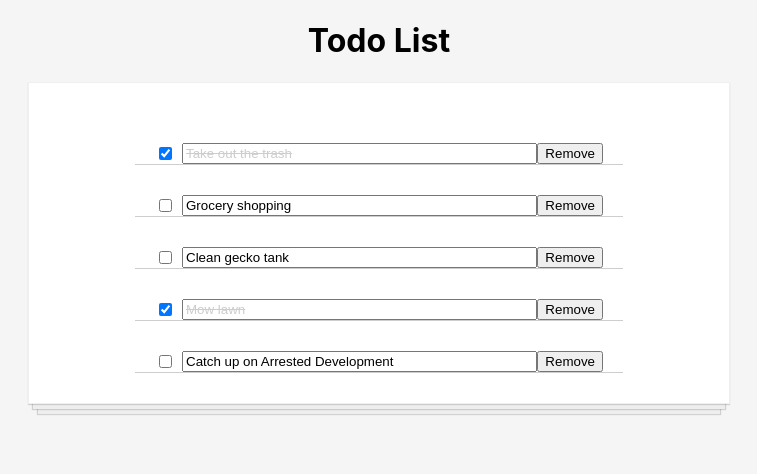
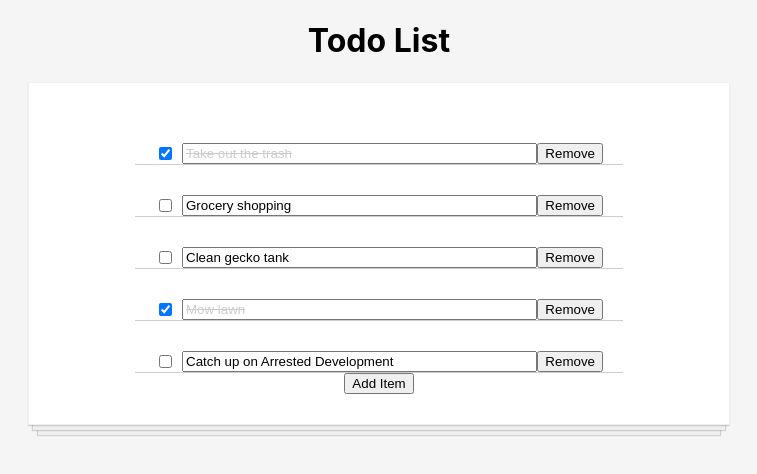
Before and after one commit to DanCurrie15/React-Todo-App, a React (Create React App) app: page / in a window 1280 px wide. Shown: the top 474 px of the page, without its empty margins (261-1018 px from the left). Built offline with nearby package versions, Linux system fonts and the light colour scheme.

Commit message:
feat: add item
-added "Add Item" button
-finds next id and adds a new item

```diff
--- a/src/App.js
+++ b/src/App.js
@@ -43,12 +43,30 @@ class App extends Component {
     });
   }
 
+  addItem = () => {
+    this.setState(prevState => {
+      const updatedTodos = prevState.todos;
+      let nextId = Math.max.apply(Math,updatedTodos.map(todo => {
+        return todo.id;
+      })) + 1;
+      if (nextId < 1) {
+        nextId = 1;
+      }
+      updatedTodos.push({id: nextId, text: "", completed: false});
+      console.log(updatedTodos);
+      return {
+        todos: updatedTodos
+      }
+    });
+  }
+
   render() {
     const todoComponent = this.state.todos.map(item => <TodoItem key={item.id}  todoInfo={item}
       handleChange={this.handleChange} handleClick={this.handleClick}/>);
     return (
       <div className="todo-list">
         {todoComponent}
+        <button onClick= {() => this.addItem()}>Add Item</button>
       </div>
     );
   }
```
